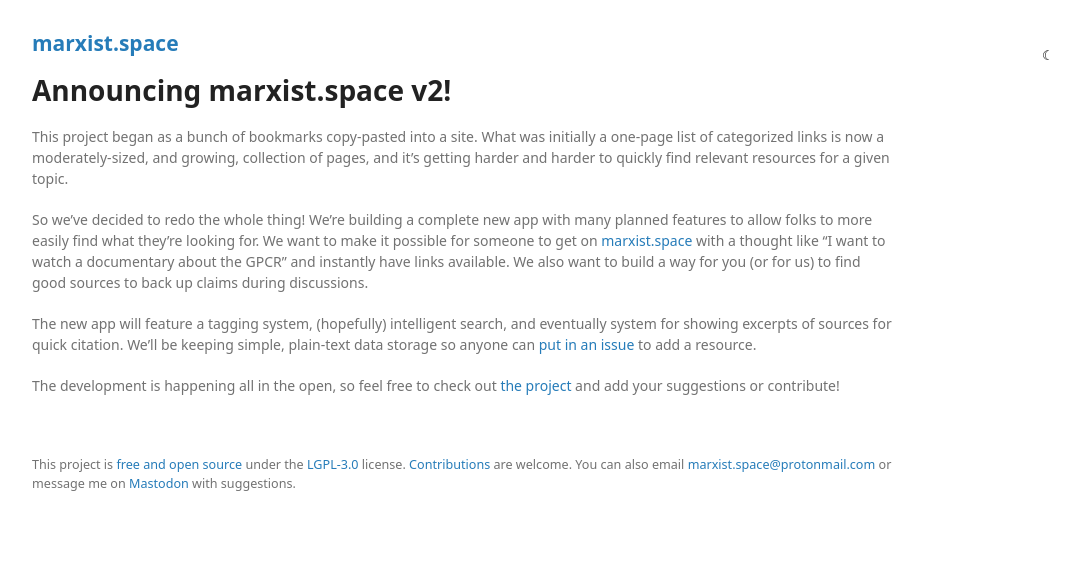
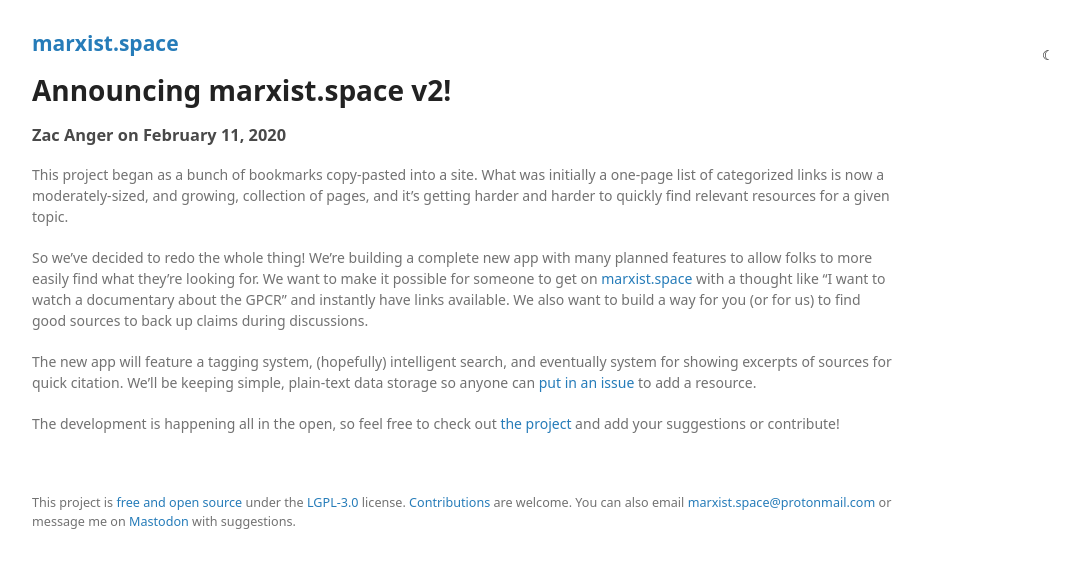
Before and after one commit to prolesoft/marxist.space, a Jekyll site: the page built from _posts/2020-02-11-v2-announcement.md, in a window 1280 px wide. Shown: the top 568 px of the page, without its empty margins (178-1257 px from the left). Built offline with Jekyll 4.4.1, drawn with Linux system fonts in a browser that asks for light colours.

Commit message:
Added author and date information to post layout (#18)

```diff
--- a/_layouts/post.html
+++ b/_layouts/post.html
@@ -3,5 +3,6 @@
 ---
 <article>
     <h1>{{ page.title }}</h1>
+    <h3>{{ page.author }} on {{ page.date | date: '%B %d, %Y' }}</h3>
     <p>{{ content }}</p>
 </article>
--- a/_posts/2020-02-11-v2-announcement.md
+++ b/_posts/2020-02-11-v2-announcement.md
@@ -1,6 +1,7 @@
 ---
 layout: post
 title:  "Announcing marxist.space v2!"
+author: Zac Anger
 ---
 
 This project began as a bunch of bookmarks copy-pasted into a site.
```
